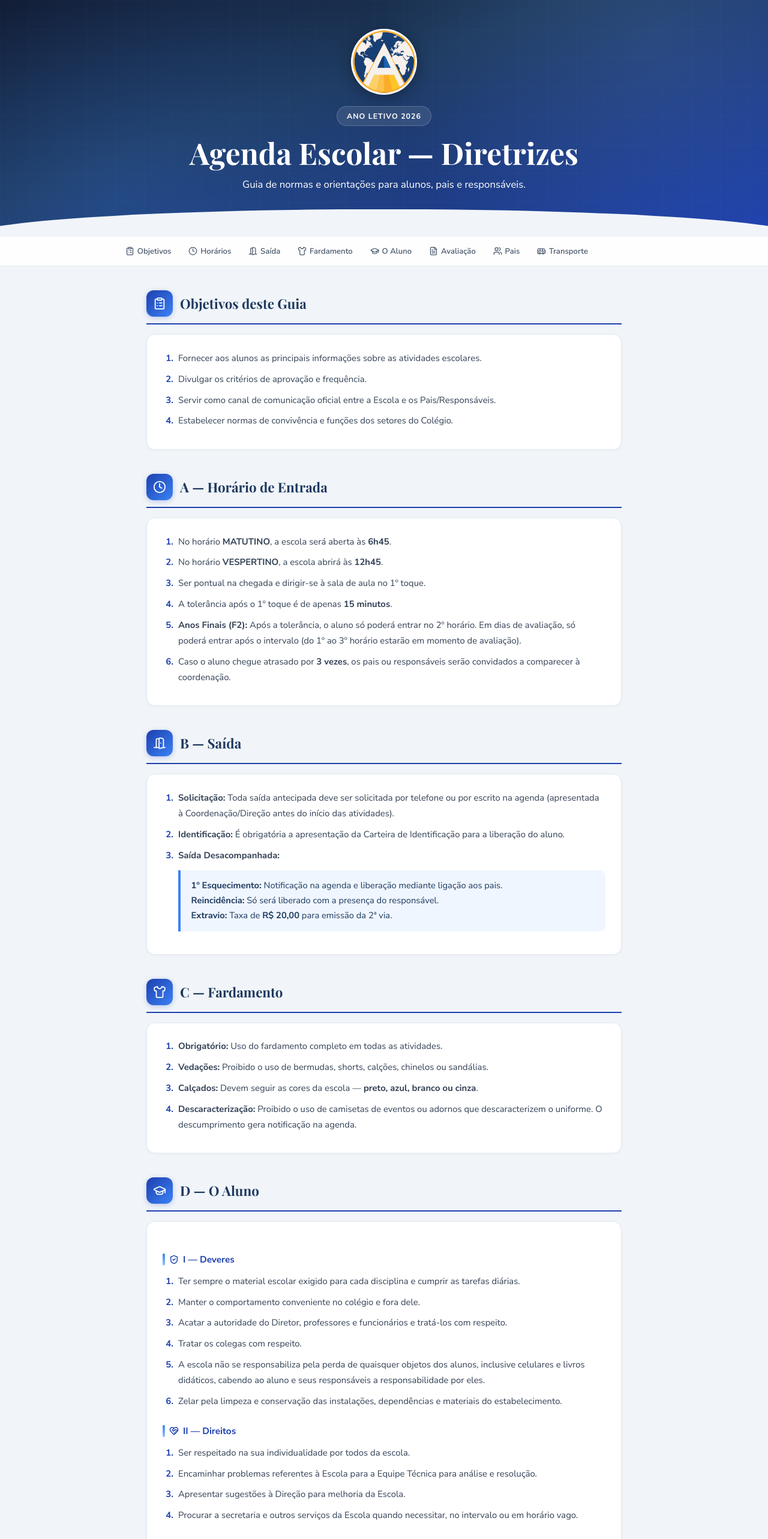
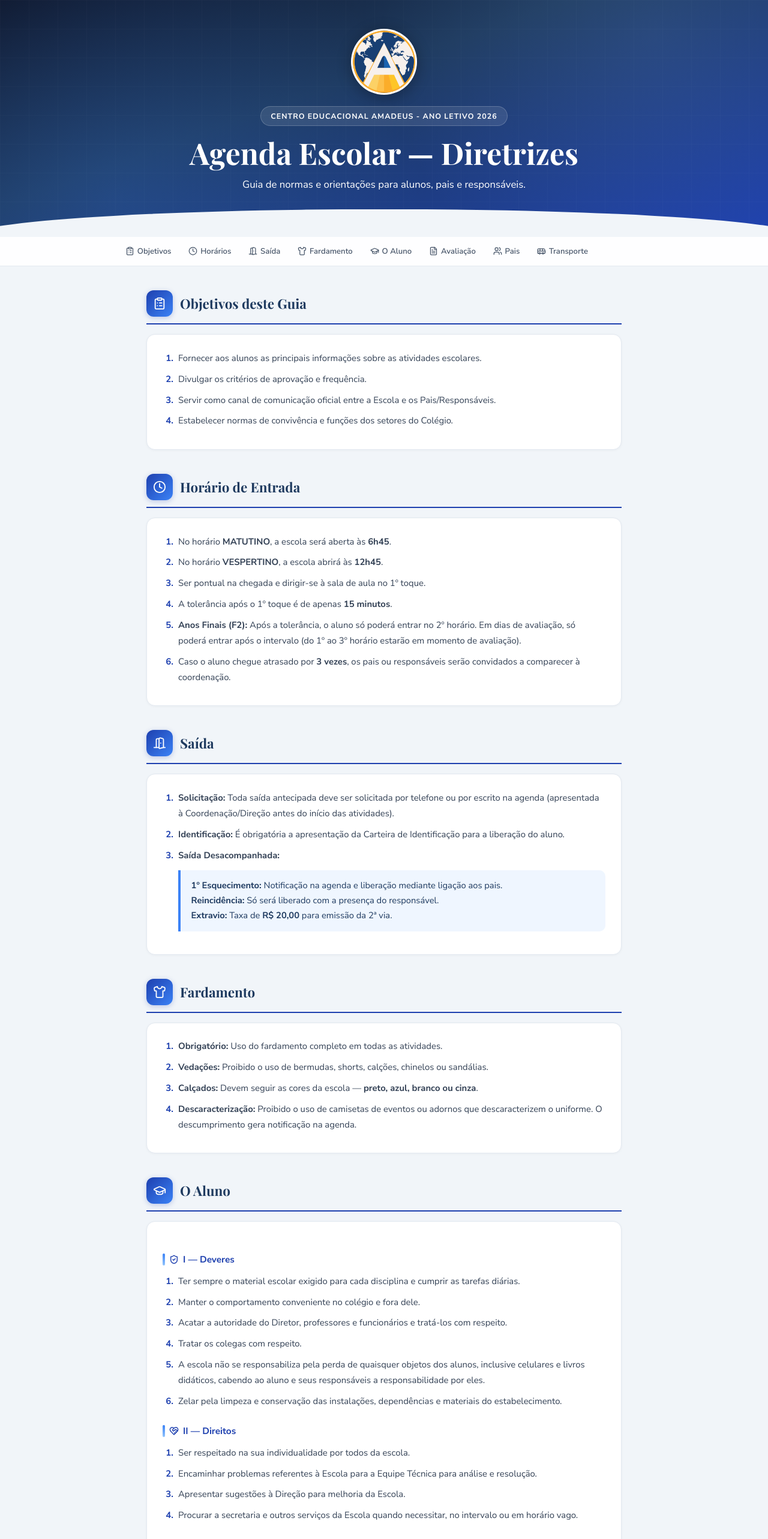
Before and after one commit to pedrologapp/Amadeus2026-dicas, a React (Vite) app: page / in a window 1280 px wide. Shown: the top 2566 px of the page at 60% size. Built offline with nearby package versions, Linux system fonts and the light colour scheme.

Commit message:
Update App.jsx

```diff
--- a/src/App.jsx
+++ b/src/App.jsx
@@ -359,7 +359,7 @@ export default function App() {
             animation: "fadeDown 0.6s 0.1s ease both",
           }}
         >
-          Ano Letivo 2026
+          Centro Educacional Amadeus - Ano Letivo 2026
         </span>
 
         <h1
@@ -520,7 +520,7 @@ export default function App() {
         </SectionCard>
 
         {/* HORÁRIOS */}
-        <SectionCard id="horarios" icon={Clock} title="A — Horário de Entrada" index={1}>
+        <SectionCard id="horarios" icon={Clock} title="Horário de Entrada" index={1}>
           <OL>
             <LI>No horário <strong>MATUTINO</strong>, a escola será aberta às <strong>6h45</strong>.</LI>
             <LI>No horário <strong>VESPERTINO</strong>, a escola abrirá às <strong>12h45</strong>.</LI>
@@ -532,7 +532,7 @@ export default function App() {
         </SectionCard>
 
         {/* SAÍDA */}
-        <SectionCard id="saida" icon={DoorOpen} title="B — Saída" index={2}>
+        <SectionCard id="saida" icon={DoorOpen} title="Saída" index={2}>
           <OL>
             <LI><strong>Solicitação:</strong> Toda saída antecipada deve ser solicitada por telefone ou por escrito na agenda (apresentada à Coordenação/Direção antes do início das atividades).</LI>
             <LI><strong>Identificação:</strong> É obrigatória a apresentação da Carteira de Identificação para a liberação do aluno.</LI>
@@ -548,7 +548,7 @@ export default function App() {
         </SectionCard>
 
         {/* FARDAMENTO */}
-        <SectionCard id="fardamento" icon={Shirt} title="C — Fardamento" index={3}>
+        <SectionCard id="fardamento" icon={Shirt} title="Fardamento" index={3}>
           <OL>
             <LI><strong>Obrigatório:</strong> Uso do fardamento completo em todas as atividades.</LI>
             <LI><strong>Vedações:</strong> Proibido o uso de bermudas, shorts, calções, chinelos ou sandálias.</LI>
@@ -558,7 +558,7 @@ export default function App() {
         </SectionCard>
 
         {/* O ALUNO */}
-        <SectionCard id="aluno" icon={GraduationCap} title="D — O Aluno" index={4}>
+        <SectionCard id="aluno" icon={GraduationCap} title="O Aluno" index={4}>
           <SubTitle icon={ShieldCheck}>I — Deveres</SubTitle>
           <OL>
             <LI>Ter sempre o material escolar exigido para cada disciplina e cumprir as tarefas diárias.</LI>
@@ -627,7 +627,7 @@ export default function App() {
         </SectionCard>
 
         {/* AVALIAÇÃO */}
-        <SectionCard id="avaliacao" icon={FileText} title="E — Avaliação" index={5}>
+        <SectionCard id="avaliacao" icon={FileText} title="Avaliação" index={5}>
           <OL>
             <LI>Os alunos serão informados dos horários de avaliações, bem como eventuais mudanças.</LI>
             <LI>Em todos os processos de avaliação, os <strong>aspectos qualitativos preponderão sobre os quantitativos</strong>.</LI>
@@ -654,7 +654,7 @@ export default function App() {
         </SectionCard>
 
         {/* PAIS */}
-        <SectionCard id="pais" icon={Users} title="F — Aos Pais ou Responsáveis" index={6}>
+        <SectionCard id="pais" icon={Users} title="Aos Pais ou Responsáveis" index={6}>
           <SubTitle>Anuidade</SubTitle>
           <p style={{ marginBottom: "0.7rem", fontSize: "0.93rem", color: "#475569" }}>
             Os pais são os primeiros interessados na educação dos seus filhos. A Direção e a Coordenação estão sempre prontos a recebê-los. Os responsáveis deverão assumir o compromisso de <strong>pagar em dia a mensalidade escolar</strong>.
@@ -687,7 +687,7 @@ export default function App() {
         </SectionCard>
 
         {/* TRANSPORTE */}
-        <SectionCard id="transporte" icon={Bus} title="G — Transporte Escolar" index={7}>
+        <SectionCard id="transporte" icon={Bus} title="Transporte Escolar" index={7}>
           <p style={{ fontSize: "0.93rem", color: "#475569" }}>
             A escola fica isenta da responsabilidade pelo transporte escolar, ficando sob responsabilidade dos pais e responsáveis.
           </p>
```
